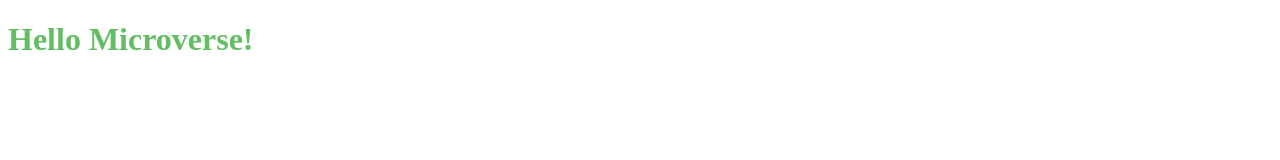
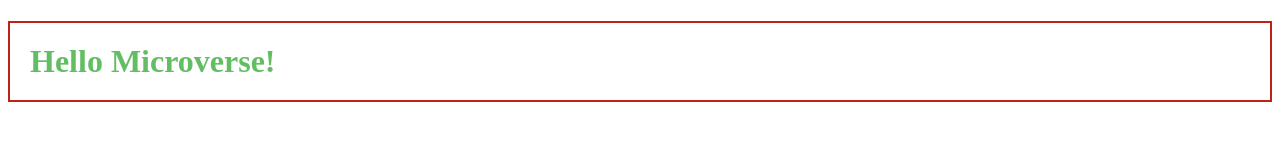
Before and after one commit to chimake/Hello-world, a plain HTML site: page index.html in a window 1280 px wide. Drawn offline with Linux system fonts and the light colour scheme.

Commit message:
add border and padding to header

```diff
--- a/style.css
+++ b/style.css
@@ -1,3 +1,5 @@
 #greeting{
+    border: 2px solid rgb(189, 36, 19);
+    padding: 20px;
     color: rgb(99, 190, 99);
 }
```
